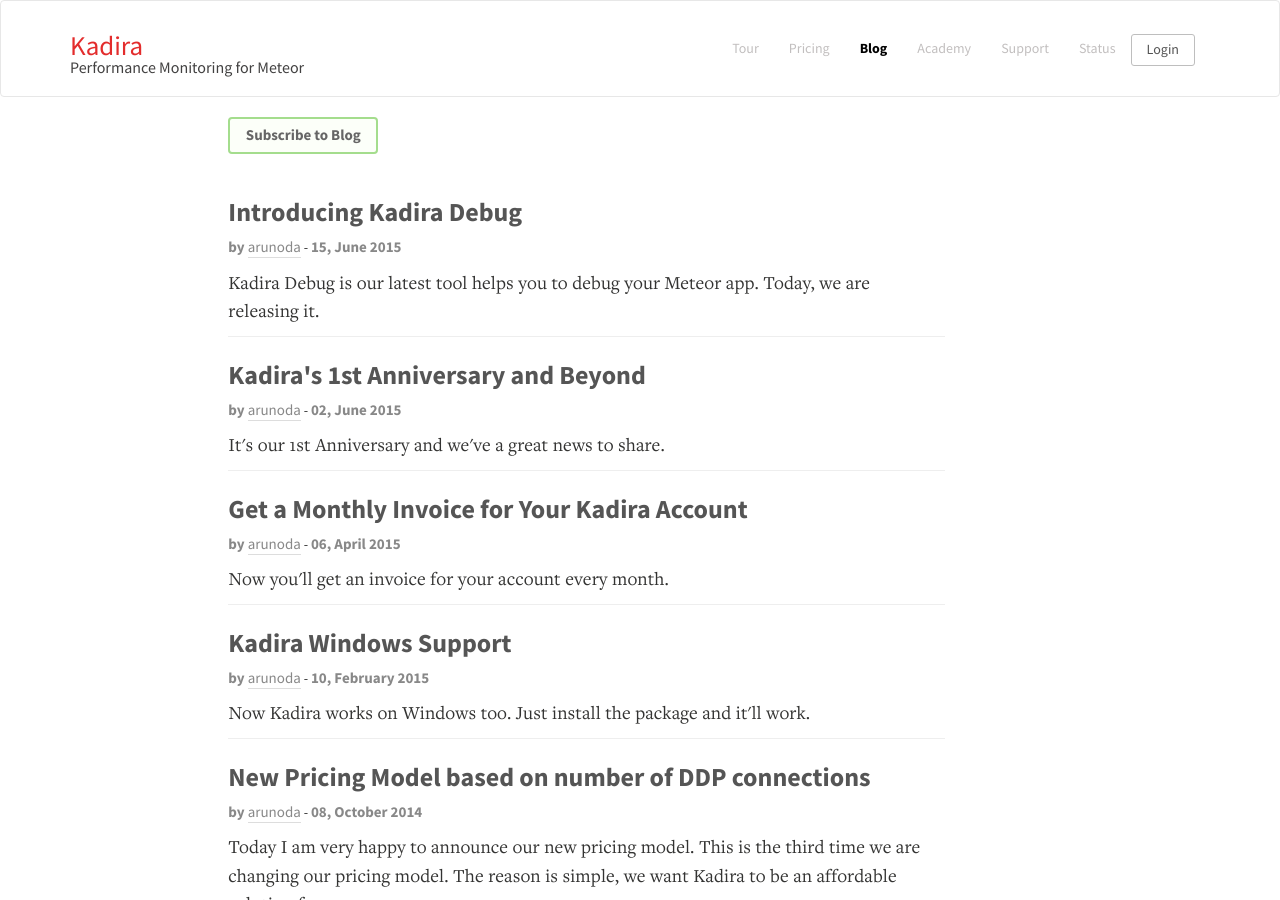
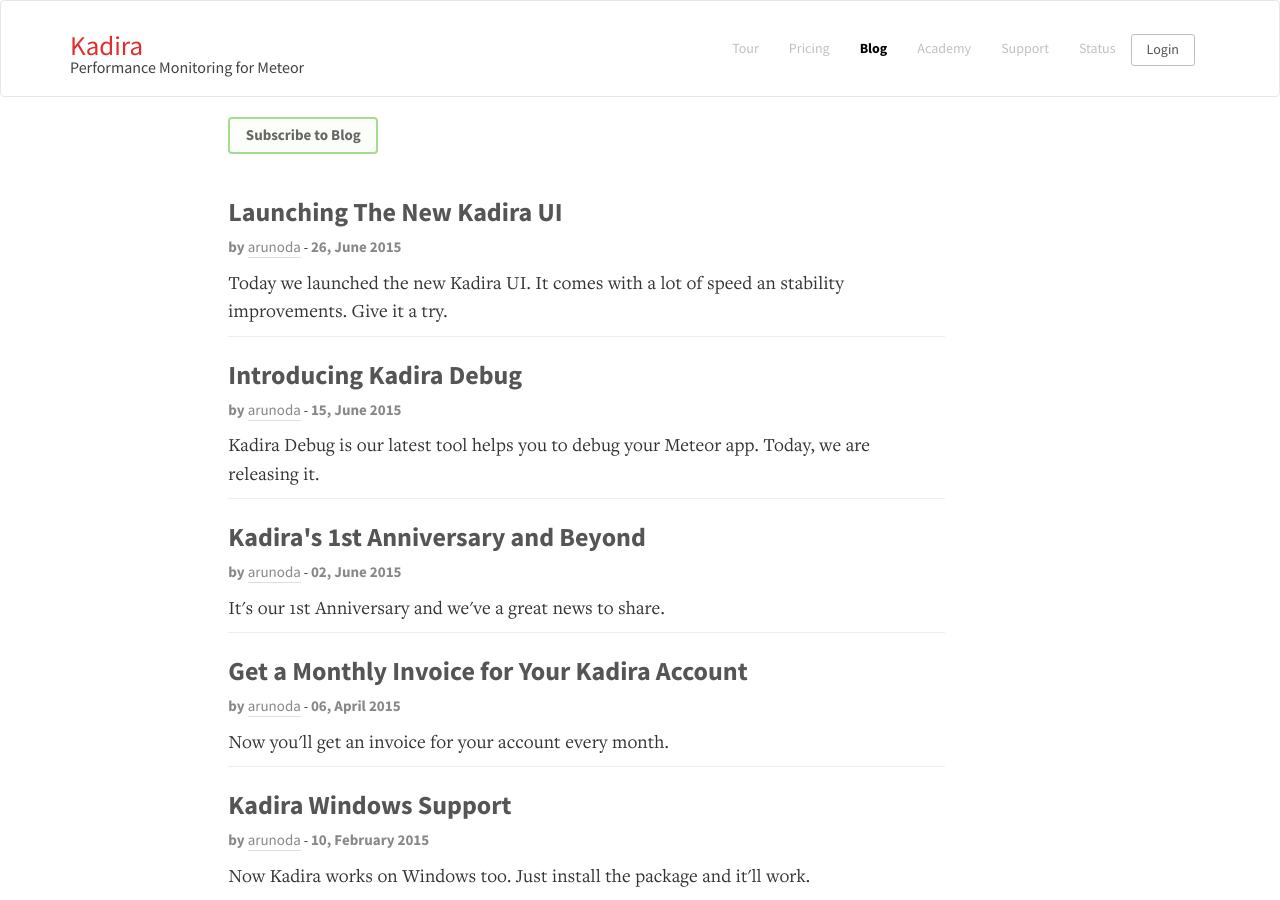
Before and after one commit to kadiraio/kadiraio.github.io, a Jekyll site: the page built from blog/index.html, in a window 1280 px wide and 900 px high. Built offline with Jekyll 4.4.1, drawn with Linux system fonts in a browser that asks for light colours; some of the changed lines change nothing that is shown.

Commit message:
Add blog post: New Kadira UI

```diff
--- a/_data/blog.yml
+++ b/_data/blog.yml
@@ -1,4 +1,9 @@
 ---
+  -
+    title: "Launching The New Kadira UI"
+    date: "26, June 2015"
+    link: /blog/launching-the-new-kadira-ui
+    summery: "Today we launched the new Kadira UI. It comes with a lot of speed an stability improvements. Give it a try."
   -
     title: "Introducing Kadira Debug"
     date: "15, June 2015"
--- /dev/null
+++ b/_posts/blog/2015-06-26-launching-the-new-kadira-ui.md
@@ -0,0 +1,40 @@
+---
+layout: blog_post
+title: Launching The New Kadira UI
+permalink: /blog/launching-the-new-kadira-ui
+---
+
+Today, we are super excited about the launch of the new version of Kadira UI. We've been developing this for almost 6 months. Now it's ready and you can start using it from today.
+
+[![New Kadira UI](https://cldup.com/aUSCtHP9El.png)](https://new.kadira.io)
+
+Visit <https://new.kadira.io> to access it.
+
+> If your app has multiple users, you need to add them again from the new app. This is a temporary measure and we'll be able to migrate users automatically in a few weeks from now.
+
+### What's New?
+
+We decided to develop the new version of Kadira UI with two goals in mind:
+
+1. Speed
+2. Maintainability
+
+We spent a lot of time experimenting with speed improvements while keeping it easy to add new features. This was not just to make our app faster, but we were trying to push the limits in Meteor. [Flow Router](https://github.com/meteorhacks/flow-router) and [Flow Components](https://github.com/meteorhacks/flow-components) are two of the results of this.
+
+Take a look at the new UI and you'll experience the speed improvements.
+
+I'll write an article on [MeteorHacks](https://meteorhacks.com/) about the decisions we took and the challenges we faced.
+
+### What's Next?
+
+This new version does not comes with any extra features other than a few minor changes to the look and feel. But it does lay out the foundation for the new features we've just started to develop.
+
+In the coming months, you'll get more UI related improvements and some new features from Kadira. Here are a few of the things we have on our roadmap:
+
+* Full screen chart support (to view charts with a lot of hosts)
+* Improved error manager (filter errors and add notes)
+* Track deploys and server restarts
+* Additional ranges (3 hours and 1 month)
+* More system metrics
+
+Try out the new [Kadira UI](https://new.kadira.io/) and let us know what you think of it.
```
